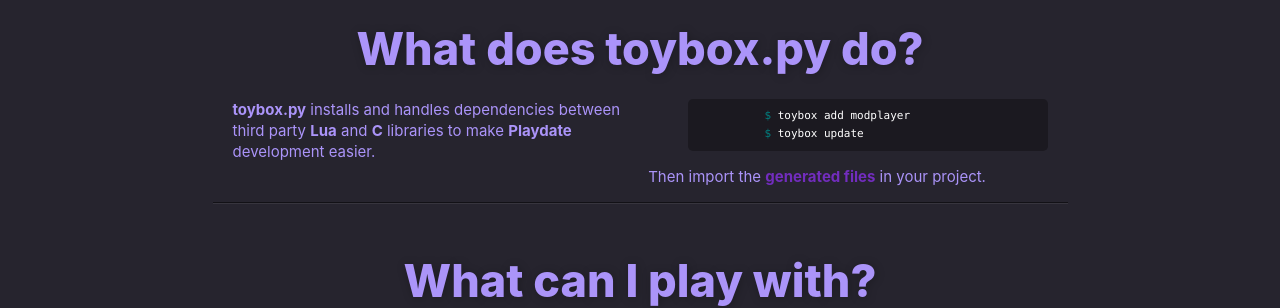
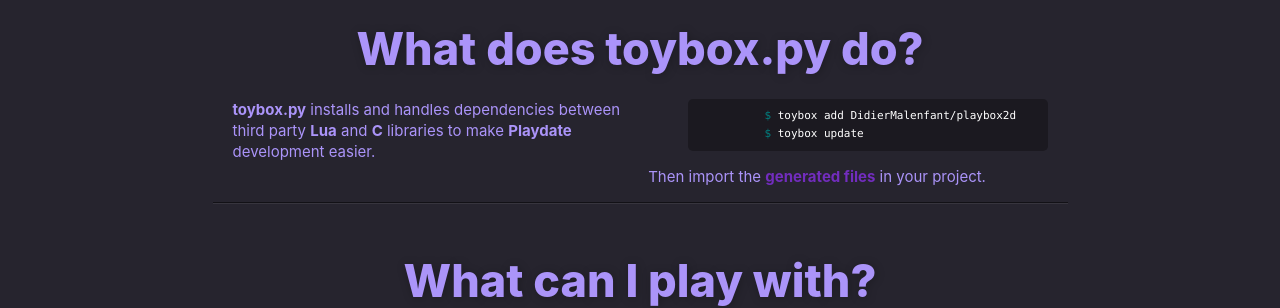
Before and after one commit to toyboxpy/toyboxpy.io, a Jekyll site: the page built from index.html, in a window 1280 px wide. Shown: the part 608-916 px from the top of the page. Built offline with Jekyll 4.4.1, drawn with Linux system fonts in a browser that asks for light colours; comment, search, counter and statistics services are not loaded.

Commit message:
Fixed the example
It was missing the username.

```diff
--- a/_layouts/index.html
+++ b/_layouts/index.html
@@ -45,7 +45,7 @@
         </div>
         <div class="col-2">
           {% highlight bash %}
-          $ toybox add modplayer
+          $ toybox add DidierMalenfant/playbox2d
           $ toybox update {% endhighlight %}
           {{ t.pagecontent.then }}
         </div>
```
